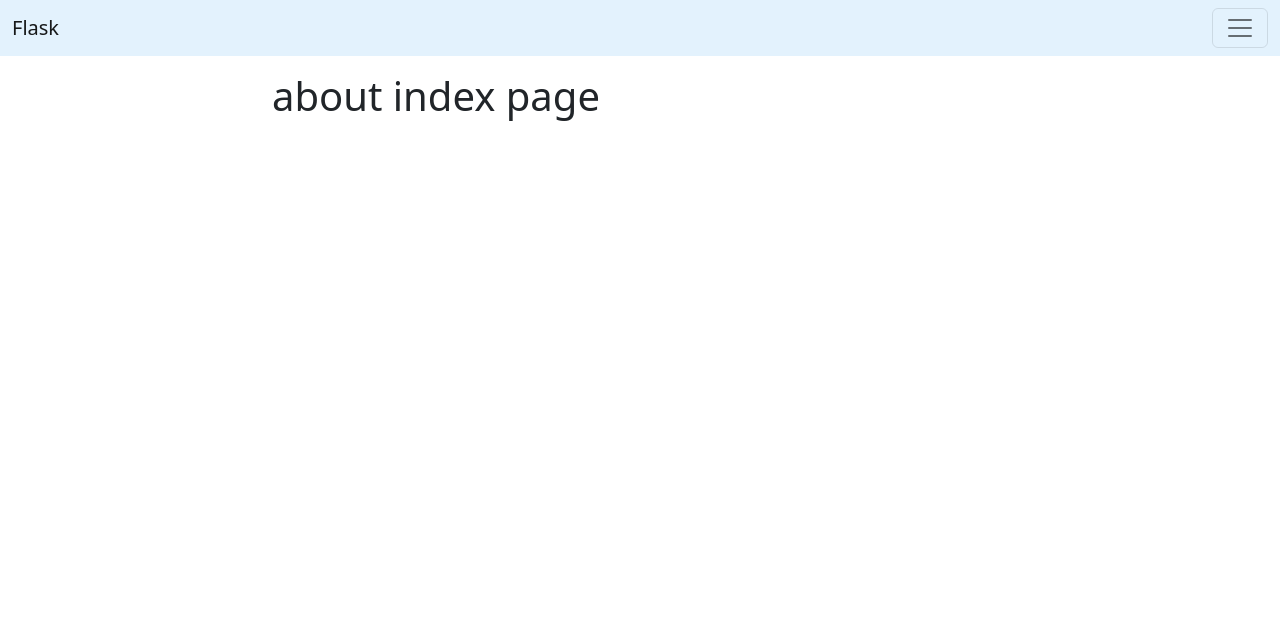
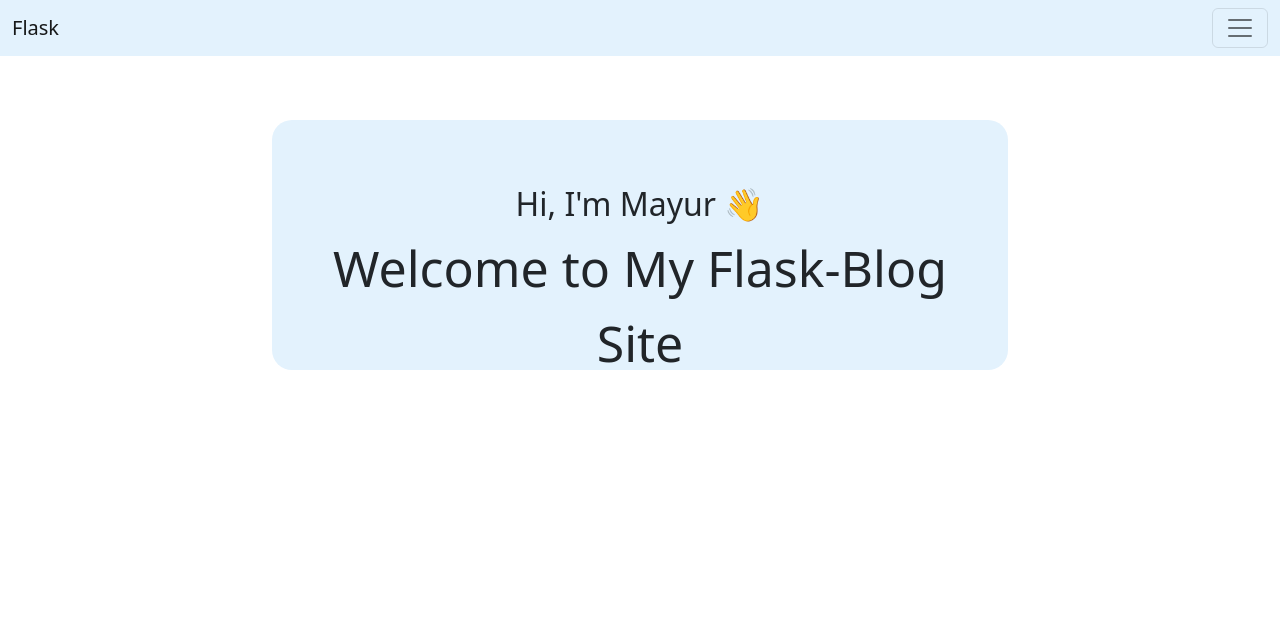
Before and after one commit to mayuras7685/flask-blog, a Flask app: page / in a window 1280 px wide. Shown: the top 621 px of the page. Run offline with Flask 2, Linux system fonts and the light colour scheme; the visitor is signed in with stand-in values (Sample User, id 1); data comes from the database, SQL or seed files in the repository; data that the repository does not hold is empty; parts of the project's set-up code (start-up, migrations or seed data) failed here and were passed over.

Commit message:
better index page

```diff
--- a/templates/index.html
+++ b/templates/index.html
@@ -1,4 +1,16 @@
 {% extends 'base.html' %} {% block title %} Index page {% endblock %} {% block
 content %}
-<h1>about index page</h1>
+<div
+  class="container text-center mt-5"
+  style="
+    background-color: #e3f2fd;
+    border: 2px;
+    border-radius: 20px;
+    padding-top: 65px;
+    height: 250px;
+  "
+>
+  <h2>Hi, I'm Mayur 👋</h2>
+  <p style="font-size: 50px">Welcome to My Flask-Blog Site</p>
+</div>
 {% endblock %}
```
